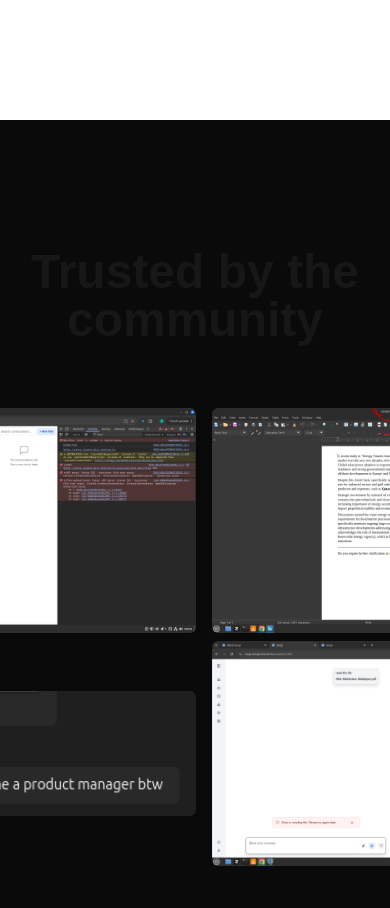
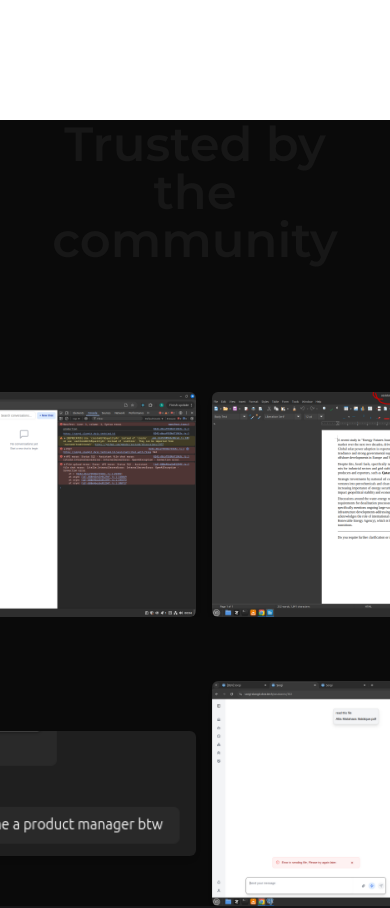
Before and after one commit to Rattin99/nibiro, a Next.js app: page / in a window 390 px wide. Shown: the part 4100-5008 px from the top of the page. Built offline with nearby package versions, Linux system fonts and the light colour scheme; a web font is replaced by a local one.

Commit message:
FIX SPACING IN TESTIMONIALS

```diff
--- a/src/components/Testimonials.jsx
+++ b/src/components/Testimonials.jsx
@@ -8,16 +8,16 @@ const Testimonials = () => {
   const allRow2Images = [...row1Images, ...row1Images];
 
   return (
-    <div className="w-full overflow-hidden bg-neutral-950 py-32 md:py-48">
+    <div className="w-full overflow-hidden bg-neutral-950  md:py-32">
       <div className="mx-auto max-w-7xl px-5">
-        <div className="mb-16 flex w-full flex-col gap-8 md:flex-row md:items-center md:justify-center">
-          <h2 className="text-5xl md:text-6xl font-bold text-center">
+        <div className="mb-32 flex w-full flex-col gap-8 md:flex-row md:items-center md:justify-center">
+          <h2 className="text-5xl md:text-6xl font-semibold text-center font-montserrat">
             Trusted by the community
           </h2>
         </div>
       </div>
 
-      <div className="flex w-full flex-col gap-2">
+      <div className="flex w-full flex-col gap-16">
         {/* Row 1: Normal Scroll */}
         <div className="inline-flex w-full flex-nowrap gap-2 overflow-hidden">
           <div
```
